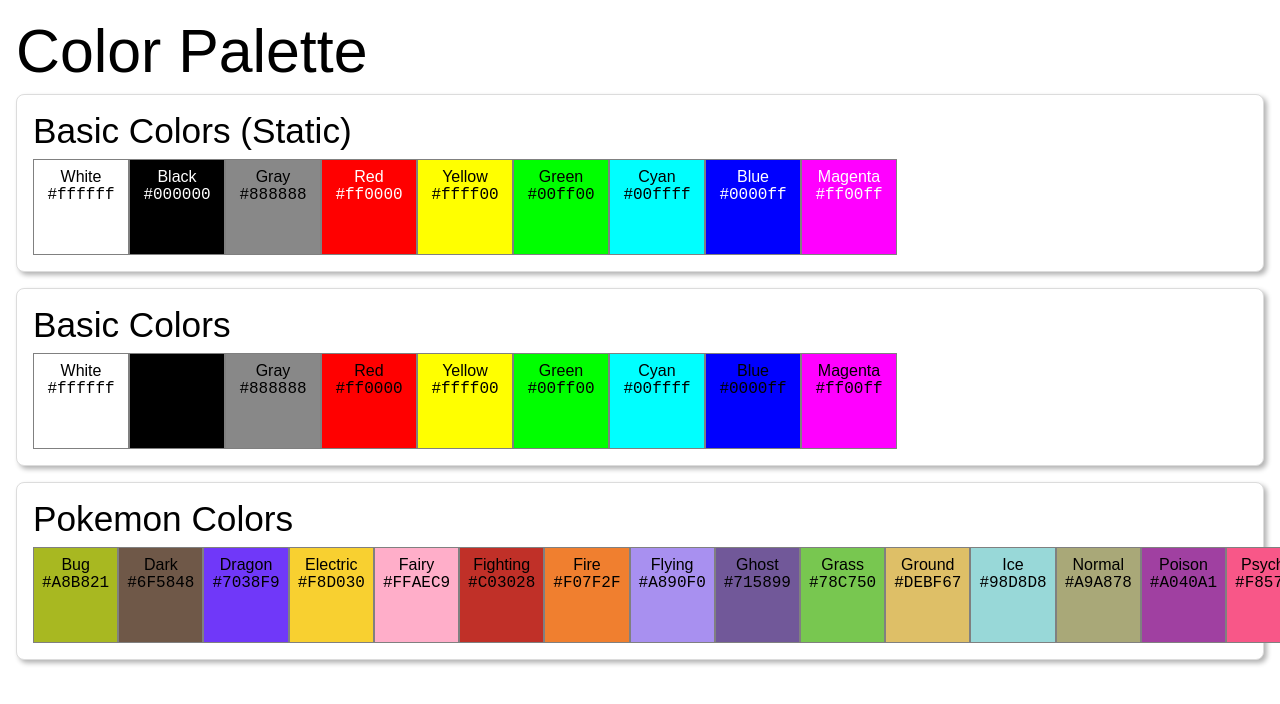
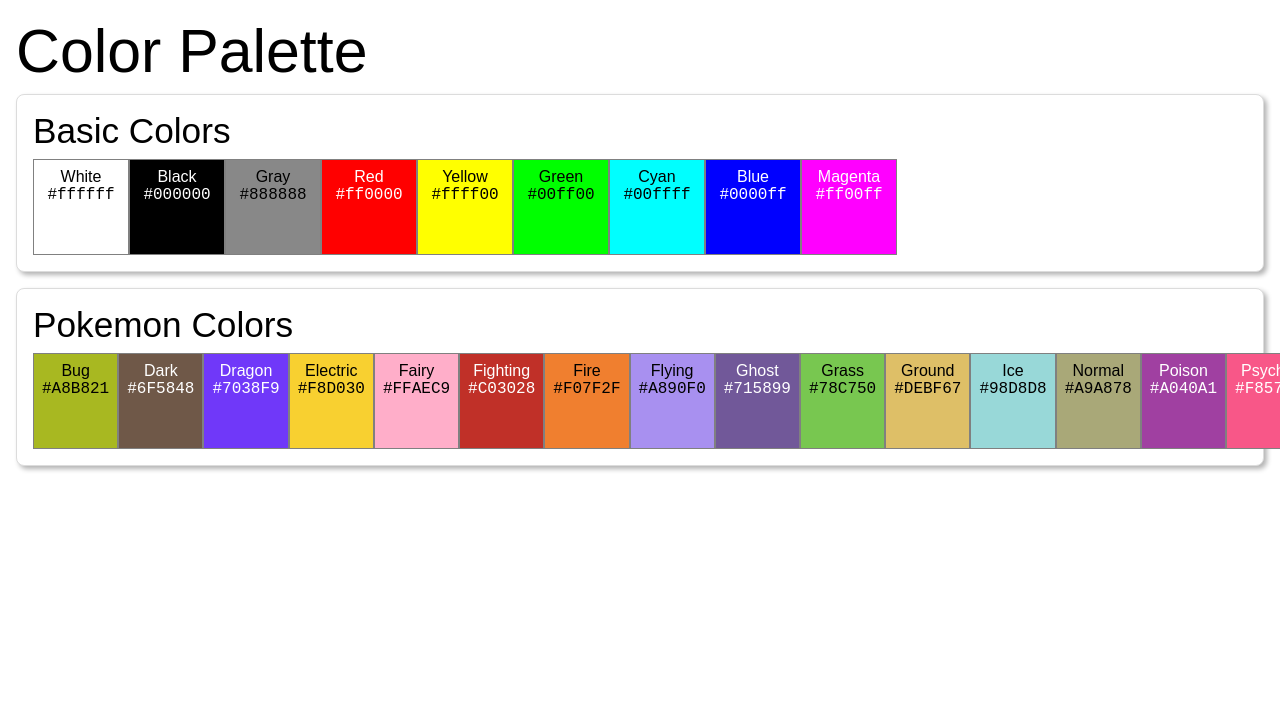
Before and after one commit to davinaleong/proj-color-palette, a website: page index.html in a window 1280 px wide. Shown: the top 704 px of the page. Drawn offline with Linux system fonts and the light colour scheme; a web font is replaced by a local one.

Commit message:
Added foreground color

```diff
--- a/db/colors.json
+++ b/db/colors.json
@@ -4,31 +4,40 @@
         "colors": [
             {
                 "name": "White",
-                "value": "#ffffff"
+                "value": "#ffffff",
+                "text": "#00000"
             }, {
                 "name": "Black",
-                "value": "#000000"
+                "value": "#000000",
+                "text": "#ffffff"
             }, {
                 "name": "Gray",
-                "value": "#888888"
+                "value": "#888888",
+                "text": "#00000"
             }, {
                 "name": "Red",
-                "value": "#ff0000"
+                "value": "#ff0000",
+                "text": "#ffffff"
             }, {
                 "name": "Yellow",
-                "value": "#ffff00"
+                "value": "#ffff00",
+                "text": "#00000"
             }, {
                 "name": "Green",
-                "value": "#00ff00"
+                "value": "#00ff00",
+                "text": "#00000"
             }, {
                 "name": "Cyan",
-                "value": "#00ffff"
+                "value": "#00ffff",
+                "text": "#00000"
             }, {
                 "name": "Blue",
-                "value": "#0000ff"
+                "value": "#0000ff",
+                "text": "#ffffff"
             }, {
                 "name": "Magenta",
-                "value": "#ff00ff"
+                "value": "#ff00ff",
+                "text": "#ffffff"
             }
         ]
     }, {
@@ -36,58 +45,76 @@
         "colors": [
             {
                 "name": "Bug",
-                "value": "#A8B821"
+                "value": "#A8B821",
+                "text": "#00000"
             }, {
                 "name": "Dark",
-                "value": "#6F5848"
+                "value": "#6F5848",
+                "text": "#ffffff"
             }, {
                 "name": "Dragon",
-                "value": "#7038F9"
+                "value": "#7038F9",
+                "text": "#ffffff"
             }, {
                 "name": "Electric",
-                "value": "#F8D030"
+                "value": "#F8D030",
+                "text": "#00000"
             }, {
                 "name": "Fairy",
-                "value": "#FFAEC9"
+                "value": "#FFAEC9",
+                "text": "#00000"
             }, {
                 "name": "Fighting",
-                "value": "#C03028"
+                "value": "#C03028",
+                "text": "#ffffff"
             }, {
                 "name": "Fire",
-                "value": "#F07F2F"
+                "value": "#F07F2F",
+                "text": "#00000"
             }, {
                 "name": "Flying",
-                "value": "#A890F0"
+                "value": "#A890F0",
+                "text": "#00000"
             }, {
                 "name": "Ghost",
-                "value": "#715899"
+                "value": "#715899",
+                "text": "#ffffff"
             }, {
                 "name": "Grass",
-                "value": "#78C750"
+                "value": "#78C750",
+                "text": "#00000"
             }, {
                 "name": "Ground",
-                "value": "#DEBF67"
+                "value": "#DEBF67",
+                "text": "#00000"
             }, {
                 "name": "Ice",
-                "value": "#98D8D8"
+                "value": "#98D8D8",
+                "text": "#00000"
             }, {
                 "name": "Normal",
-                "value": "#A9A878"
+                "value": "#A9A878",
+                "text": "#00000"
             }, {
                 "name": "Poison",
-                "value": "#A040A1"
+                "value": "#A040A1",
+                "text": "#ffffff"
             }, {
                 "name": "Psychic",
-                "value": "#F85788"
+                "value": "#F85788",
+                "text": "#ffffff"
             }, {
                 "name": "Rock",
-                "value": "#B89F38"
+                "value": "#B89F38",
+                "text": "#ffffff"
             }, {
                 "name": "Steel",
-                "value": "#B8B8D0"
+                "value": "#B8B8D0",
+                "text": "#00000"
             }, {
                 "name": "Water",
-                "value": "#6890F0"
+                "value": "#6890F0",
+                "text": "#00000"
             }
         ]
     }
--- a/index.html
+++ b/index.html
@@ -14,48 +14,6 @@
     <h1>Color Palette</h1>
 
     <main>
-        <section class="palette-set">
-            <h2 class="palette-title">Basic Colors (Static)</h2>
-
-            <div class="palette-swatches">
-                <div class="palette-swatch text-black" style="background-color: #ffffff">
-                    <p class="swatch-name">White</p>
-                    <p class="swatch-value">#ffffff</p>
-                </div>
-                <div class="palette-swatch text-white" style="background-color: #000000">
-                    <p class="swatch-name">Black</p>
-                    <p class="swatch-value">#000000</p>
-                </div>
-                <div class="palette-swatch text-black" style="background-color: #888888">
-                    <p class="swatch-name">Gray</p>
-                    <p class="swatch-value">#888888</p>
-                </div>
-                <div class="palette-swatch text-white" style="background-color: #ff0000">
-                    <p class="swatch-name">Red</p>
-                    <p class="swatch-value">#ff0000</p>
-                </div>
-                <div class="palette-swatch text-black" style="background-color: #ffff00">
-                    <p class="swatch-name">Yellow</p>
-                    <p class="swatch-value">#ffff00</p>
-                </div>
-                <div class="palette-swatch text-black" style="background-color: #00ff00">
-                    <p class="swatch-name">Green</p>
-                    <p class="swatch-value">#00ff00</p>
-                </div>
-                <div class="palette-swatch text-black" style="background-color: #00ffff">
-                    <p class="swatch-name">Cyan</p>
-                    <p class="swatch-value">#00ffff</p>
-                </div>
-                <div class="palette-swatch text-white" style="background-color: #0000ff">
-                    <p class="swatch-name">Blue</p>
-                    <p class="swatch-value">#0000ff</p>
-                </div>
-                <div class="palette-swatch text-white" style="background-color: #ff00ff">
-                    <p class="swatch-name">Magenta</p>
-                    <p class="swatch-value">#ff00ff</p>
-                </div>
-            </div>
-        </section>
     </main>
 
     <script src="./scripts/jquery.min.js"></script>
--- a/scripts/main.js
+++ b/scripts/main.js
@@ -19,7 +19,7 @@
             let swatches = '';
             set.colors.forEach(color => {
                 console.log(color.name, color.value);
-                swatches += '<div class="palette-swatch text-black" style="background-color: ' + color.value + '">' +
+                swatches += '<div class="palette-swatch" style="color: ' + color.text + '; background-color: ' + color.value + '">' +
                 '\t<p class="swatch-name">' + color.name + '</p>' +
                 '\t<p class="swatch-value">' + color.value + '</p>' +
                 '</div>';
```
